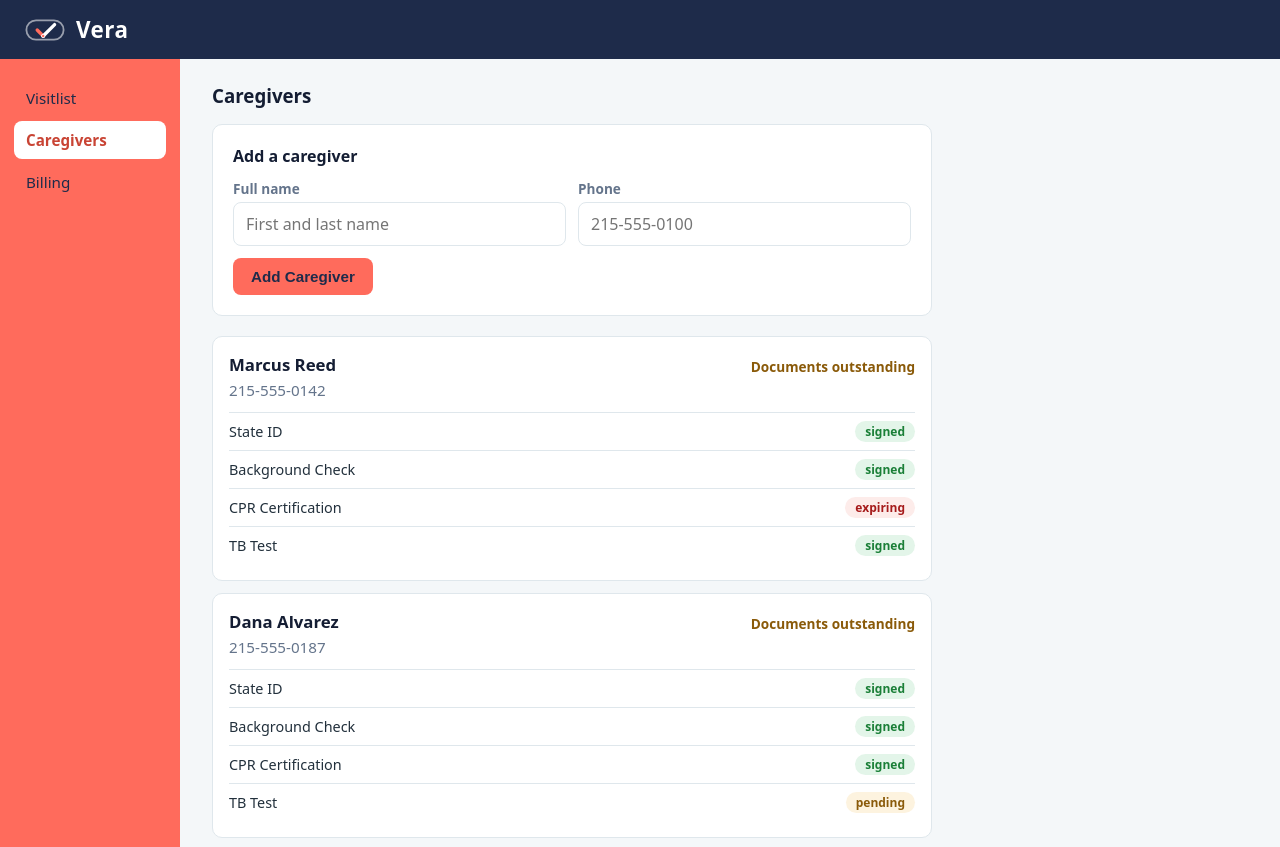
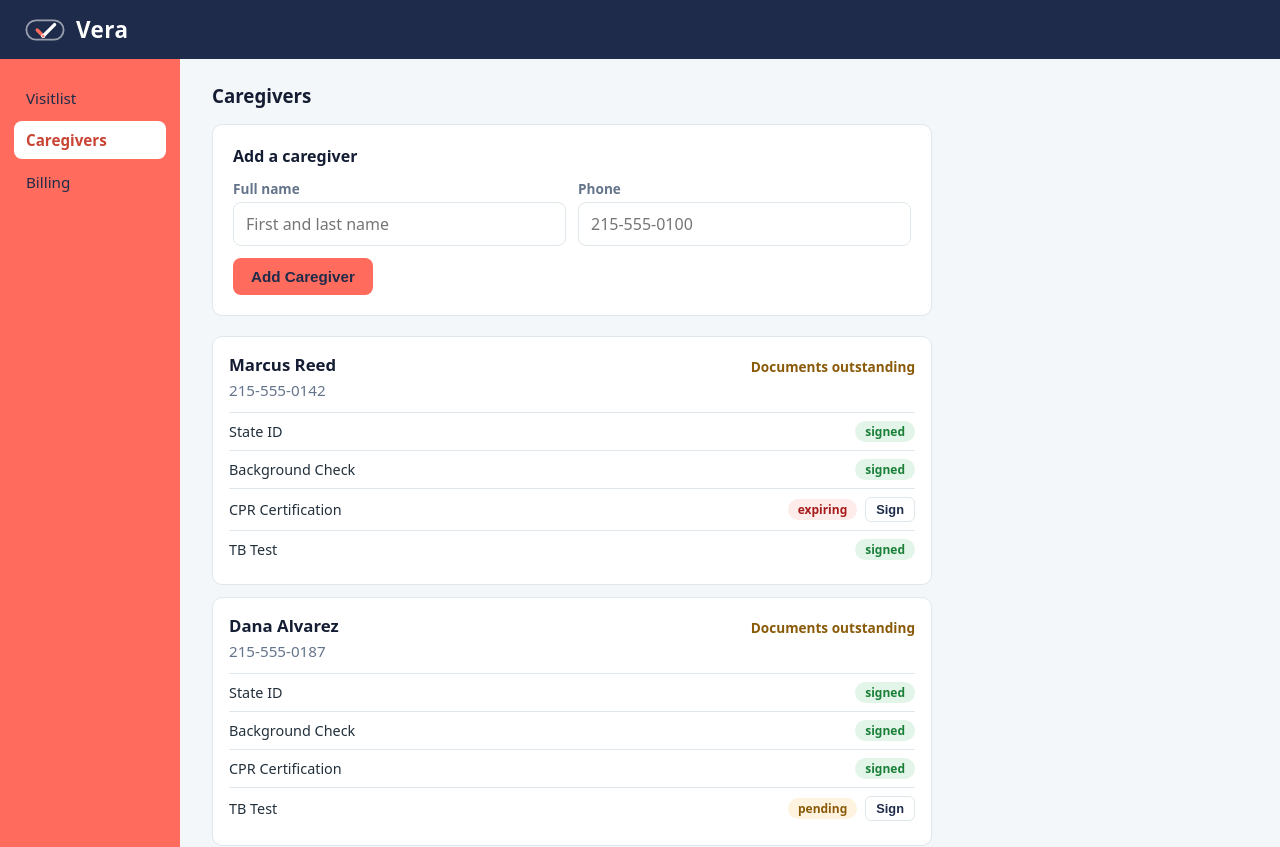
Before and after one commit to Marcandy/vera, a React (Vite) app: page /caregivers in a window 1280 px wide. Shown: the top 847 px of the page. Built offline with nearby package versions, Linux system fonts and the light colour scheme.

Commit message:
update caregiver jsx to use signature component on document click

```diff
--- a/src/index.css
+++ b/src/index.css
@@ -9,6 +9,8 @@
     --vera-primary-dark: #141d33;   /* derived darker navy for headings */
     --vera-secondary: #ff6b5c;      /* warm coral (experiment) */
     --vera-secondary-dark: #c94434; /* text-safe coral for light backgrounds */
+    /* add the signature font token here: */
+    --font-signature: "Segoe Script", "Brush Script MT", cursive;
     --bg: #f4f7f9;
     --card-bg: #ffffff;
     --border: #dfe7ec;
--- a/src/pages/Caregivers.jsx
+++ b/src/pages/Caregivers.jsx
@@ -1,7 +1,8 @@
 import { useEffect, useState } from "react";
 import styles from "./Caregivers.module.css";
 import StatusPill from "../components/StatusPill";
-import { addCaregiver, getCaregivers } from "../services/caregiverService";
+import SignatureField from "../components/SignatureField";
+import { addCaregiver, getCaregivers, signDocument } from "../services/caregiverService";
 
 // cleared to work is derived from the documents, never stored
 const isCleared = (caregiver) =>
@@ -14,6 +15,12 @@ const Caregivers = () => {
     const [adding, setAdding] = useState(false);
     const [firstLast, setFirstLast] = useState("");
     const [phone, setPhone] = useState("");
+
+    // which row's sign form is open: null or { caregiverId, docName }, one at a time
+    const [signingDoc, setSigningDoc] = useState(null);
+    const [signatureValue, setSignatureValue] = useState("");
+    const [signing, setSigning] = useState(false);
+    const [signError, setSignError] = useState(null);
 
     useEffect(()=> {
         let stale = false;
@@ -40,6 +47,24 @@ const Caregivers = () => {
             setError(err.message);
         } finally {
             setAdding(false);
+        }
+    }
+
+    async function handleSignDocument(caregiverId, docName) {
+        setSignError(null);
+        setSigning(true);
+
+        try {
+            const updated = await signDocument(caregiverId, docName, signatureValue);
+            setCaregiverList((prev) =>
+                prev.map((c) => (c.id === updated.id ? updated : c))
+            )
+            setSigningDoc(null);
+            setSignatureValue("");
+        } catch (err) {
+            setSignError(err.message);
+        } finally {
+            setSigning(false);
         }
     }
 
@@ -102,12 +127,67 @@ const Caregivers = () => {
                             <p className={styles.caregiverPhone}>{caregiver.phone}</p>
 
                             <ul className={styles.docList}>
-                                {caregiver.documents.map((doc) => (
-                                    <li key={doc.name} className={styles.docRow}>
-                                        <span className={styles.docName}>{doc.name}</span>
-                                        <StatusPill status={doc.status} />
-                                    </li>
-                                ))}
+                                {caregiver.documents.map((doc) => {
+                                    const isSigningThis =
+                                        signingDoc?.caregiverId === caregiver.id &&
+                                        signingDoc?.docName === doc.name;
+
+                                    return (
+                                        <li key={doc.name} className={styles.docRow}>
+                                            <div className={styles.docRowLine}>
+                                                <span className={styles.docName}>{doc.name}</span>
+                                                {doc.signature && (
+                                                    <span className={styles.signedName}>{doc.signature}</span>
+                                                )}
+                                                <span className={styles.rowActions}>
+                                                    <StatusPill status={doc.status} />
+                                                    {doc.status !== "signed" && (
+                                                        <button
+                                                            type="button"
+                                                            className={styles.signButton}
+                                                            onClick={() => {
+                                                                setSigningDoc({ caregiverId: caregiver.id, docName: doc.name });
+                                                                setSignatureValue("");
+                                                                setSignError(null);
+                                                            }}
+                                                        >
+                                                            Sign
+                                                        </button>
+                                                    )}
+                                                </span>
+                                            </div>
+
+                                            {isSigningThis && (
+                                                <div className={styles.signForm}>
+                                                    <SignatureField
+                                                        id={`sign-${caregiver.id}-${doc.name}`}
+                                                        label={`Signature for ${doc.name}`}
+                                                        value={signatureValue}
+                                                        onChange={setSignatureValue}
+                                                    />
+                                                    {signError && <p className={styles.errorNote}>{signError}</p>}
+                                                    <div className={styles.signActions}>
+                                                        <button
+                                                            type="button"
+                                                            className={styles.captureButton}
+                                                            onClick={() => handleSignDocument(caregiver.id, doc.name)}
+                                                            disabled={signing}
+                                                        >
+                                                            {signing ? "Capturing..." : "Capture signature"}
+                                                        </button>
+                                                        <button
+                                                            type="button"
+                                                            className={styles.cancelButton}
+                                                            onClick={() => setSigningDoc(null)}
+                                                        >
+                                                            Cancel
+                                                        </button>
+                                                    </div>
+                                                </div>
+                                            )}
+                                        </li>
+                                    );
+                                })}
                             </ul>
                         </li>
                     ))}
--- a/src/pages/Caregivers.module.css
+++ b/src/pages/Caregivers.module.css
@@ -140,12 +140,24 @@
     border-top: 1px solid var(--border);
 }
 
+/* the li stacks: row line on top, sign form below when open */
 .docRow {
+    padding: 8px 0;
+    border-bottom: 1px solid var(--border);
+}
+
+.docRowLine {
     display: flex;
     align-items: center;
-    justify-content: space-between;
-    padding: 8px 0;
-    border-bottom: 1px solid var(--border);
+    gap: 10px;
+}
+
+/* pill + Sign button, pushed to the right edge */
+.rowActions {
+    margin-left: auto;
+    display: flex;
+    align-items: center;
+    gap: 8px;
 }
 
 .docRow:last-child {
@@ -164,6 +176,77 @@
     padding: 24px;
 }
 
+/* doc signing: quiet row action, coral only on the confirm */
+.signButton {
+    background-color: #ffffff;
+    color: var(--vera-primary);
+    border: 1px solid var(--border);
+    border-radius: 6px;
+    padding: 4px 10px;
+    font-size: 0.8rem;
+    font-weight: 600;
+    cursor: pointer;
+}
+
+.signButton:hover {
+    border-color: var(--vera-secondary);
+    color: var(--vera-secondary-dark);
+}
+
+.signForm {
+    display: flex;
+    flex-direction: column;
+    gap: 8px;
+    margin-top: 8px;
+    padding-top: 8px;
+    border-top: 1px solid var(--border);
+}
+
+.signActions {
+    display: flex;
+    gap: 8px;
+}
+
+.captureButton {
+    background-color: var(--vera-secondary);
+    color: var(--vera-primary);   /* navy on coral holds contrast; white does not */
+    border: none;
+    border-radius: 6px;
+    padding: 6px 12px;
+    font-size: 0.85rem;
+    font-weight: 600;
+    cursor: pointer;
+}
+
+.captureButton:hover {
+    background-color: #e85a48;
+}
+
+.captureButton:disabled {
+    opacity: 0.6;
+    cursor: default;
+}
+
+.cancelButton {
+    background: none;
+    border: none;
+    color: var(--text-muted);
+    font-size: 0.85rem;
+    font-weight: 600;
+    cursor: pointer;
+}
+
+.cancelButton:hover {
+    color: var(--text);
+}
+
+/* the captured signature, rendered in script next to the doc name */
+.signedName {
+    font-family: var(--font-signature);
+    color: var(--text-muted);
+    font-size: 0.95rem;
+}
+
 /* phone: form fields stack, and name + cleared badge may wrap */
 @media (max-width: 640px) {
     .fieldRow {
```
